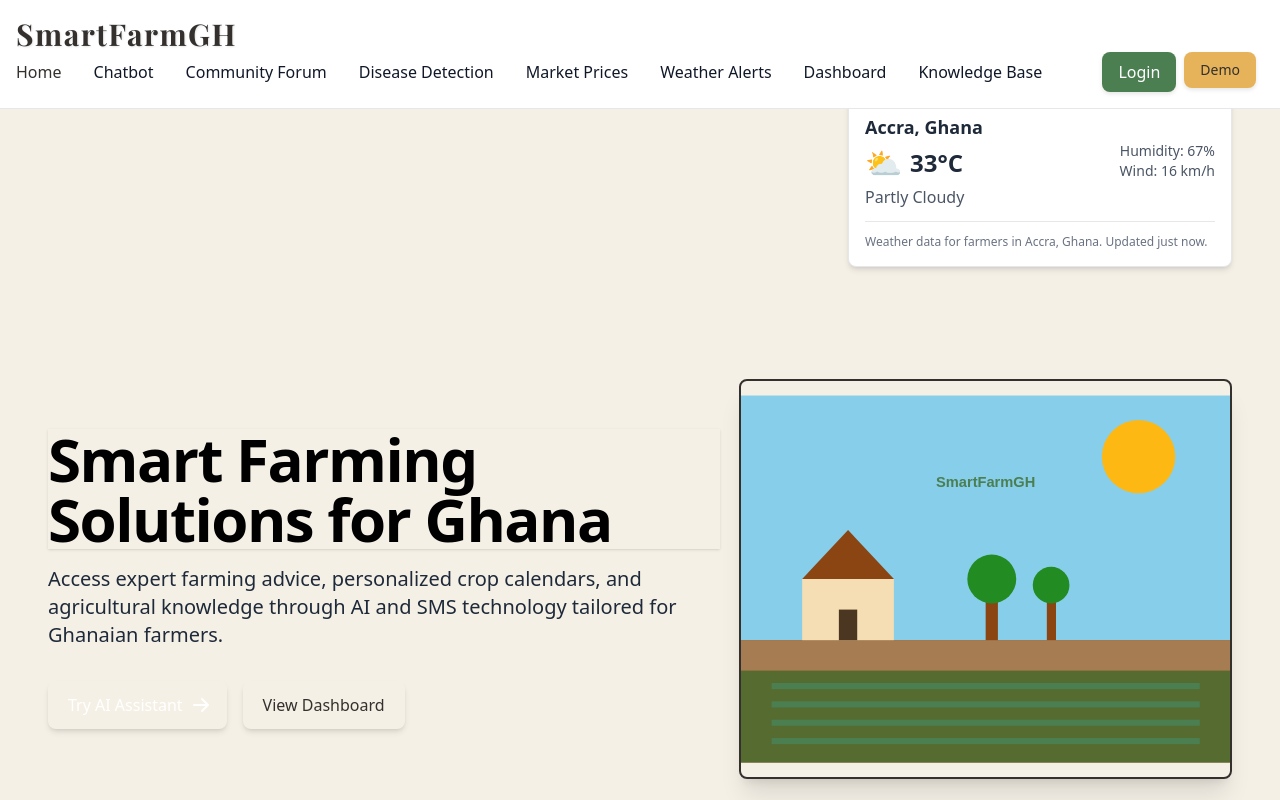
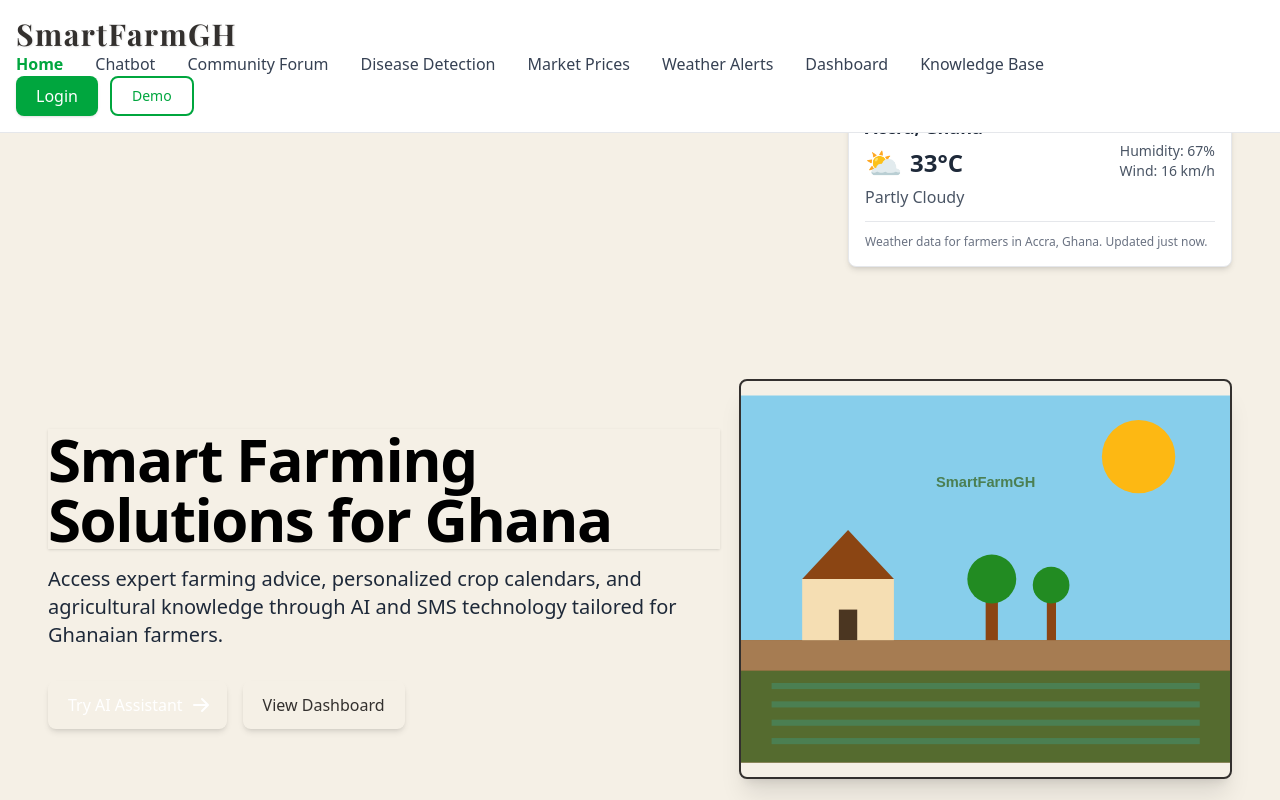
Before and after one commit to charwayyyyyy/smart-farm, a Next.js app in the folder frontend/: page / in a window 1280 px wide. Shown: the top 800 px of the page. Built offline with nearby package versions, Linux system fonts and the light colour scheme.

Commit message:
feat(frontend): update dependencies and enhance UI styling

```diff
--- a/frontend/package.json
+++ b/frontend/package.json
@@ -9,12 +9,16 @@
     "lint": "eslint"
   },
   "dependencies": {
+    "@types/uuid": "^10.0.0",
     "@vercel/analytics": "^1.5.0",
     "@vercel/speed-insights": "^1.2.0",
+    "glob": "^11.0.3",
+    "lru-cache": "^11.2.2",
     "next": "15.5.3",
     "react": "19.1.0",
     "react-dom": "19.1.0",
-    "react-icons": "^5.5.0"
+    "react-icons": "^5.5.0",
+    "uuid": "^13.0.0"
   },
   "devDependencies": {
     "@eslint/eslintrc": "^3",
--- a/frontend/src/app/globals.css
+++ b/frontend/src/app/globals.css
@@ -1,5 +1,51 @@
-@import url('https://fonts.googleapis.com/css2?family=Poppins:wght@300;400;500;600;700&family=Playfair+Display:wght@400;500;600;700&display=swap');
+@import url('https://fonts.googleapis.com/css2?family=Inter:wght@300;400;500;600;700&family=Montserrat:wght@400;500;600;700&family=Poppins:wght@300;400;500;600;700&family=Playfair+Display:wght@400;500;600;700&display=swap');
 @import "tailwindcss";
+
+@layer base {
+  :root {
+    --background: 0 0% 100%;
+    --foreground: 222.2 84% 4.9%;
+    --card: 0 0% 100%;
+    --card-foreground: 222.2 84% 4.9%;
+    --popover: 0 0% 100%;
+    --popover-foreground: 222.2 84% 4.9%;
+    --primary: 142.1 76.2% 36.3%;
+    --primary-foreground: 355.7 100% 97.3%;
+    --secondary: 217.2 91.2% 59.8%;
+    --secondary-foreground: 222.2 47.4% 11.2%;
+    --muted: 210 40% 96.1%;
+    --muted-foreground: 215.4 16.3% 46.9%;
+    --accent: 210 40% 96.1%;
+    --accent-foreground: 222.2 47.4% 11.2%;
+    --destructive: 0 84.2% 60.2%;
+    --destructive-foreground: 210 40% 98%;
+    --border: 214.3 31.8% 91.4%;
+    --input: 214.3 31.8% 91.4%;
+    --ring: 142.1 76.2% 36.3%;
+  }
+
+  .dark {
+    --background: 222.2 84% 4.9%;
+    --foreground: 210 40% 98%;
+    --card: 222.2 84% 4.9%;
+    --card-foreground: 210 40% 98%;
+    --popover: 222.2 84% 4.9%;
+    --popover-foreground: 210 40% 98%;
+    --primary: 142.1 70.0% 45.3%;
+    --primary-foreground: 144.9 80.4% 10%;
+    --secondary: 217.2 91.2% 59.8%;
+    --secondary-foreground: 210 40% 98%;
+    --muted: 217.2 32.6% 17.5%;
+    --muted-foreground: 215 20.2% 65.1%;
+    --accent: 217.2 32.6% 17.5%;
+    --accent-foreground: 210 40% 98%;
+    --destructive: 0 62.8% 30.6%;
+    --destructive-foreground: 210 40% 98%;
+    --border: 217.2 32.6% 17.5%;
+    --input: 217.2 32.6% 17.5%;
+    --ring: 142.1 76.2% 36.3%;
+  }
+}
 
 @keyframes fadeIn {
   from { opacity: 0; transform: translateY(10px); }
--- a/frontend/src/components/Navbar.tsx
+++ b/frontend/src/components/Navbar.tsx
@@ -19,24 +19,24 @@ const Navbar = () => {
   }, []);
 
   return (
-    <nav className={`bg-white dark:bg-gray-900 fixed w-full z-20 top-0 left-0 border-b border-gray-200 dark:border-gray-600 transition-all duration-300 ${scrolled ? 'shadow-md' : ''}`}>
+    <nav className={`bg-white dark:bg-gray-900 fixed w-full z-20 top-0 left-0 border-b border-gray-200 dark:border-gray-600 transition-all duration-300 ${scrolled ? 'shadow-lg' : ''}`}>
       <div className="max-w-screen-xl flex flex-wrap items-center justify-between mx-auto p-4">
         <Logo />
-        <div className="flex md:order-2 space-x-2">
+        <div className="flex md:order-2 space-x-3">
           <Link href="/login">
-            <button type="button" className="btn-primary py-2 px-4 rounded-lg mr-3 md:mr-0 hover:scale-105 transition-transform duration-300 shadow-sm hover:shadow-md">
+            <button type="button" className="bg-green-600 hover:bg-green-700 text-white py-2 px-5 rounded-lg mr-3 md:mr-0 hover:scale-105 transition-all duration-300 shadow-sm hover:shadow-md font-medium">
               Login
             </button>
           </Link>
           <Link href="/demo-login">
-            <button type="button" className="btn-secondary focus:ring-4 focus:outline-none focus:ring-blue-300 font-medium rounded-lg text-sm px-4 py-2 text-center hidden md:block dark:focus:ring-blue-800 transition-all duration-300 hover:shadow-md hover:scale-[1.02]">
+            <button type="button" className="bg-transparent border-2 border-green-600 text-green-600 dark:text-green-400 dark:border-green-400 hover:bg-green-50 dark:hover:bg-gray-800 font-medium rounded-lg text-sm px-5 py-2 text-center hidden md:block transition-all duration-300 hover:shadow-md">
               Demo
             </button>
           </Link>
           <button
             onClick={() => setIsMenuOpen(!isMenuOpen)}
             type="button"
-            className="inline-flex items-center p-2 w-10 h-10 justify-center text-sm text-gray-500 rounded-lg md:hidden hover:bg-gray-100 focus:outline-none focus:ring-2 focus:ring-gray-200 dark:text-gray-400 dark:hover:bg-gray-700 dark:focus:ring-gray-600 transition-all duration-300 hover:scale-110"
+            className="inline-flex items-center p-2 w-10 h-10 justify-center text-sm text-gray-500 rounded-lg md:hidden hover:bg-gray-100 focus:outline-none focus:ring-2 focus:ring-green-500 dark:text-gray-400 dark:hover:bg-gray-700 dark:focus:ring-green-600 transition-all duration-300 hover:scale-110"
             aria-controls="navbar-sticky"
             aria-expanded={isMenuOpen}
           >
@@ -54,47 +54,55 @@ const Navbar = () => {
         >
           <ul className="flex flex-col p-4 md:p-0 mt-4 font-medium border border-gray-100 rounded-lg bg-gray-50 md:flex-row md:space-x-8 md:mt-0 md:border-0 md:bg-white dark:bg-gray-800 md:dark:bg-gray-900 dark:border-gray-700 shadow-lg md:shadow-none">
             <li>
-              <Link href="/" className="block py-2 pl-3 pr-4 text-primary rounded hover:bg-gray-100 md:hover:bg-transparent md:hover:text-primary-dark md:p-0 md:dark:hover:text-blue-500 dark:text-white dark:hover:bg-gray-700 dark:hover:text-white md:dark:hover:bg-transparent dark:border-gray-700 transition-colors duration-200">
+              <Link href="/" className="block py-2 pl-3 pr-4 text-green-600 dark:text-green-400 font-semibold rounded hover:bg-gray-100 md:hover:bg-transparent md:hover:text-green-700 md:p-0 dark:hover:text-green-300 dark:hover:bg-gray-700 md:dark:hover:bg-transparent transition-colors duration-200 relative group">
                 Home
+                <span className="absolute bottom-0 left-0 w-0 h-0.5 bg-green-600 dark:bg-green-400 group-hover:w-full transition-all duration-300 md:block hidden"></span>
               </Link>
             </li>
             <li>
-              <Link href="/chatbot" className="block py-2 pl-3 pr-4 text-gray-900 rounded hover:bg-gray-100 md:hover:bg-transparent md:hover:text-primary-dark md:p-0 md:dark:hover:text-blue-500 dark:text-white dark:hover:bg-gray-700 dark:hover:text-white md:dark:hover:bg-transparent dark:border-gray-700 transition-colors duration-200">
+              <Link href="/chatbot" className="block py-2 pl-3 pr-4 text-gray-700 dark:text-gray-300 rounded hover:bg-gray-100 md:hover:bg-transparent md:hover:text-green-600 md:p-0 dark:hover:text-green-400 dark:hover:bg-gray-700 md:dark:hover:bg-transparent transition-colors duration-200 relative group">
                 Chatbot
+                <span className="absolute bottom-0 left-0 w-0 h-0.5 bg-green-600 dark:bg-green-400 group-hover:w-full transition-all duration-300 md:block hidden"></span>
               </Link>
             </li>
             <li>
-              <Link href="/community-forum" className="block py-2 pl-3 pr-4 text-gray-900 rounded hover:bg-gray-100 md:hover:bg-transparent md:hover:text-primary-dark md:p-0 md:dark:hover:text-blue-500 dark:text-white dark:hover:bg-gray-700 dark:hover:text-white md:dark:hover:bg-transparent dark:border-gray-700 transition-colors duration-200">
+              <Link href="/community-forum" className="block py-2 pl-3 pr-4 text-gray-700 dark:text-gray-300 rounded hover:bg-gray-100 md:hover:bg-transparent md:hover:text-green-600 md:p-0 dark:hover:text-green-400 dark:hover:bg-gray-700 md:dark:hover:bg-transparent transition-colors duration-200 relative group">
                 Community Forum
+                <span className="absolute bottom-0 left-0 w-0 h-0.5 bg-green-600 dark:bg-green-400 group-hover:w-full transition-all duration-300 md:block hidden"></span>
               </Link>
             </li>
             <li>
-              <Link href="/disease-detection" className="block py-2 pl-3 pr-4 text-gray-900 rounded hover:bg-gray-100 md:hover:bg-transparent md:hover:text-primary-dark md:p-0 md:dark:hover:text-blue-500 dark:text-white dark:hover:bg-gray-700 dark:hover:text-white md:dark:hover:bg-transparent dark:border-gray-700 transition-colors duration-200">
+              <Link href="/disease-detection" className="block py-2 pl-3 pr-4 text-gray-700 dark:text-gray-300 rounded hover:bg-gray-100 md:hover:bg-transparent md:hover:text-green-600 md:p-0 dark:hover:text-green-400 dark:hover:bg-gray-700 md:dark:hover:bg-transparent transition-colors duration-200 relative group">
                 Disease Detection
+                <span className="absolute bottom-0 left-0 w-0 h-0.5 bg-green-600 dark:bg-green-400 group-hover:w-full transition-all duration-300 md:block hidden"></span>
               </Link>
             </li>
             <li>
-              <Link href="/market-prices" className="block py-2 pl-3 pr-4 text-gray-900 rounded hover:bg-gray-100 md:hover:bg-transparent md:hover:text-primary-dark md:p-0 md:dark:hover:text-blue-500 dark:text-white dark:hover:bg-gray-700 dark:hover:text-white md:dark:hover:bg-transparent dark:border-gray-700 transition-colors duration-200">
+              <Link href="/market-prices" className="block py-2 pl-3 pr-4 text-gray-700 dark:text-gray-300 rounded hover:bg-gray-100 md:hover:bg-transparent md:hover:text-green-600 md:p-0 dark:hover:text-green-400 dark:hover:bg-gray-700 md:dark:hover:bg-transparent transition-colors duration-200 relative group">
                 Market Prices
+                <span className="absolute bottom-0 left-0 w-0 h-0.5 bg-green-600 dark:bg-green-400 group-hover:w-full transition-all duration-300 md:block hidden"></span>
               </Link>
             </li>
             <li>
-              <Link href="/weather-alerts" className="block py-2 pl-3 pr-4 text-gray-900 rounded hover:bg-gray-100 md:hover:bg-transparent md:hover:text-primary-dark md:p-0 md:dark:hover:text-blue-500 dark:text-white dark:hover:bg-gray-700 dark:hover:text-white md:dark:hover:bg-transparent dark:border-gray-700 transition-colors duration-200">
+              <Link href="/weather-alerts" className="block py-2 pl-3 pr-4 text-gray-700 dark:text-gray-300 rounded hover:bg-gray-100 md:hover:bg-transparent md:hover:text-green-600 md:p-0 dark:hover:text-green-400 dark:hover:bg-gray-700 md:dark:hover:bg-transparent transition-colors duration-200 relative group">
                 Weather Alerts
+                <span className="absolute bottom-0 left-0 w-0 h-0.5 bg-green-600 dark:bg-green-400 group-hover:w-full transition-all duration-300 md:block hidden"></span>
               </Link>
             </li>
             <li>
-              <Link href="/dashboard" className="block py-2 pl-3 pr-4 text-gray-900 rounded hover:bg-gray-100 md:hover:bg-transparent md:hover:text-primary-dark md:p-0 md:dark:hover:text-blue-500 dark:text-white dark:hover:bg-gray-700 dark:hover:text-white md:dark:hover:bg-transparent dark:border-gray-700 transition-colors duration-200">
+              <Link href="/dashboard" className="block py-2 pl-3 pr-4 text-gray-700 dark:text-gray-300 rounded hover:bg-gray-100 md:hover:bg-transparent md:hover:text-green-600 md:p-0 dark:hover:text-green-400 dark:hover:bg-gray-700 md:dark:hover:bg-transparent transition-colors duration-200 relative group">
                 Dashboard
+                <span className="absolute bottom-0 left-0 w-0 h-0.5 bg-green-600 dark:bg-green-400 group-hover:w-full transition-all duration-300 md:block hidden"></span>
               </Link>
             </li>
             <li>
-              <Link href="/knowledge-base" className="block py-2 pl-3 pr-4 text-gray-900 rounded hover:bg-gray-100 md:hover:bg-transparent md:hover:text-primary-dark md:p-0 md:dark:hover:text-blue-500 dark:text-white dark:hover:bg-gray-700 dark:hover:text-white md:dark:hover:bg-transparent dark:border-gray-700 transition-colors duration-200">
+              <Link href="/knowledge-base" className="block py-2 pl-3 pr-4 text-gray-700 dark:text-gray-300 rounded hover:bg-gray-100 md:hover:bg-transparent md:hover:text-green-600 md:p-0 dark:hover:text-green-400 dark:hover:bg-gray-700 md:dark:hover:bg-transparent transition-colors duration-200 relative group">
                 Knowledge Base
+                <span className="absolute bottom-0 left-0 w-0 h-0.5 bg-green-600 dark:bg-green-400 group-hover:w-full transition-all duration-300 md:block hidden"></span>
               </Link>
             </li>
             <li className="md:hidden">
-              <Link href="/demo-login" className="block py-2 pl-3 pr-4 text-gray-900 rounded hover:bg-gray-100 md:hover:bg-transparent md:hover:text-primary-dark md:p-0 md:dark:hover:text-blue-500 dark:text-white dark:hover:bg-gray-700 dark:hover:text-white md:dark:hover:bg-transparent dark:border-gray-700 transition-colors duration-200">
+              <Link href="/demo-login" className="block py-2 pl-3 pr-4 text-gray-700 dark:text-gray-300 rounded hover:bg-gray-100 md:hover:bg-transparent md:hover:text-green-600 md:p-0 dark:hover:text-green-400 dark:hover:bg-gray-700 md:dark:hover:bg-transparent transition-colors duration-200">
                 Demo Login
               </Link>
             </li>
--- a/frontend/tailwind.config.js
+++ b/frontend/tailwind.config.js
@@ -5,25 +5,33 @@ module.exports = {
     './src/components/**/*.{js,ts,jsx,tsx,mdx}',
     './src/app/**/*.{js,ts,jsx,tsx,mdx}',
   ],
+  darkMode: 'class',
   theme: {
     extend: {
       colors: {
-        primary: 'var(--primary)',
-        'primary-light': 'var(--primary-light)',
-        'primary-dark': 'var(--primary-dark)',
-        secondary: 'var(--secondary)',
-        'secondary-light': 'var(--secondary-light)',
-        'secondary-dark': 'var(--secondary-dark)',
-        accent: 'var(--accent)',
-        'accent-light': 'var(--accent-light)',
-        'accent-dark': 'var(--accent-dark)',
-        'earth-brown': 'var(--earth-brown)',
-        'earth-green': 'var(--earth-green)',
-        'earth-tan': 'var(--earth-tan)',
+        primary: '#16a34a', // Green 600
+        'primary-light': '#22c55e', // Green 500
+        'primary-dark': '#15803d', // Green 700
+        secondary: '#0ea5e9', // Sky 500
+        'secondary-light': '#38bdf8', // Sky 400
+        'secondary-dark': '#0284c7', // Sky 600
+        accent: '#f59e0b', // Amber 500
+        'accent-light': '#fbbf24', // Amber 400
+        'accent-dark': '#d97706', // Amber 600
+        'earth-brown': '#78350f', // Amber 900
+        'earth-green': '#166534', // Green 800
+        'earth-tan': '#fef3c7', // Amber 50
       },
       fontFamily: {
-        sans: ['Poppins', 'sans-serif'],
-        display: ['Playfair Display', 'serif'],
+        sans: ['Inter', 'Poppins', 'sans-serif'],
+        display: ['Montserrat', 'Playfair Display', 'serif'],
+      },
+      borderRadius: {
+        'xl': '0.75rem',
+        '2xl': '1rem',
+      },
+      boxShadow: {
+        'soft': '0 2px 15px -3px rgba(0, 0, 0, 0.07), 0 10px 20px -2px rgba(0, 0, 0, 0.04)',
       },
     },
   },
--- a/package.json
+++ b/package.json
@@ -25,9 +25,10 @@
   "license": "MIT",
   "dependencies": {
     "concurrently": "^8.2.2",
+    "cross-env": "^7.0.3",
     "dotenv": "^16.3.1",
-    "cross-env": "^7.0.3",
-    "next": "15.5.3"
+    "next": "15.5.3",
+    "uuid": "^13.0.0"
   },
   "devDependencies": {
     "jest": "^29.7.0",
```
Also changed, not shown: 2 other files (tests, documents, lock files or other folders).
